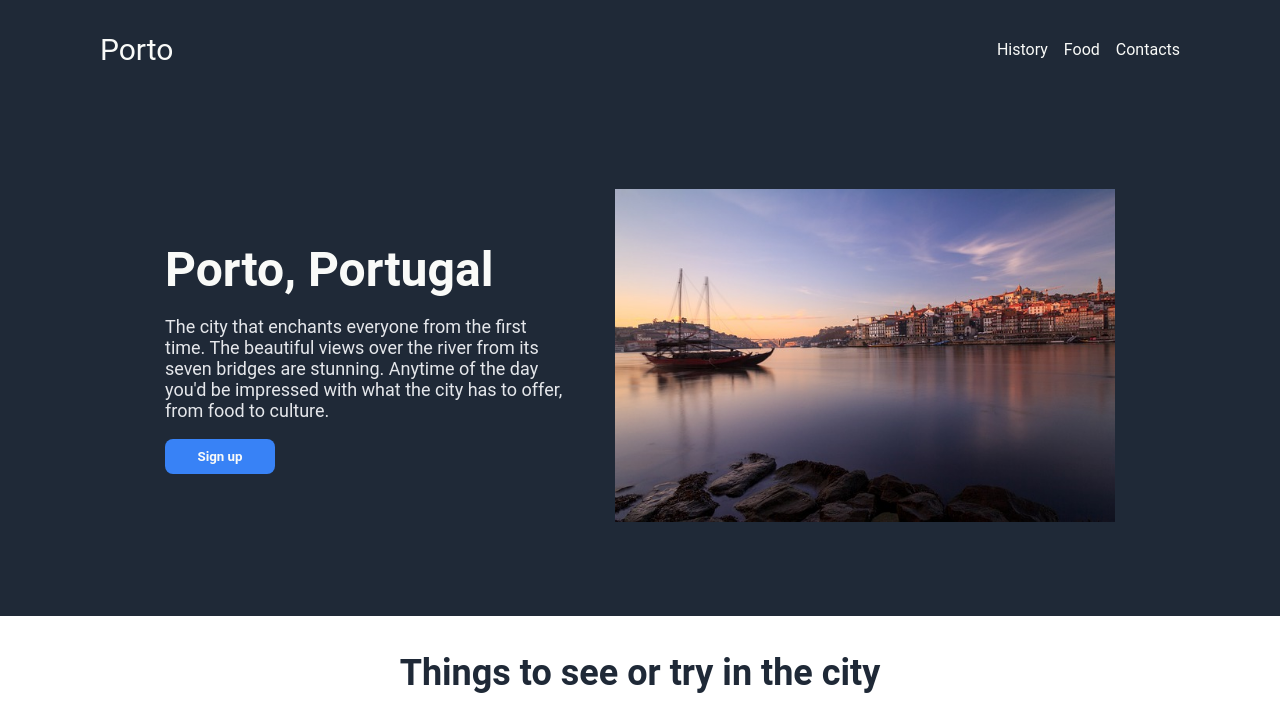
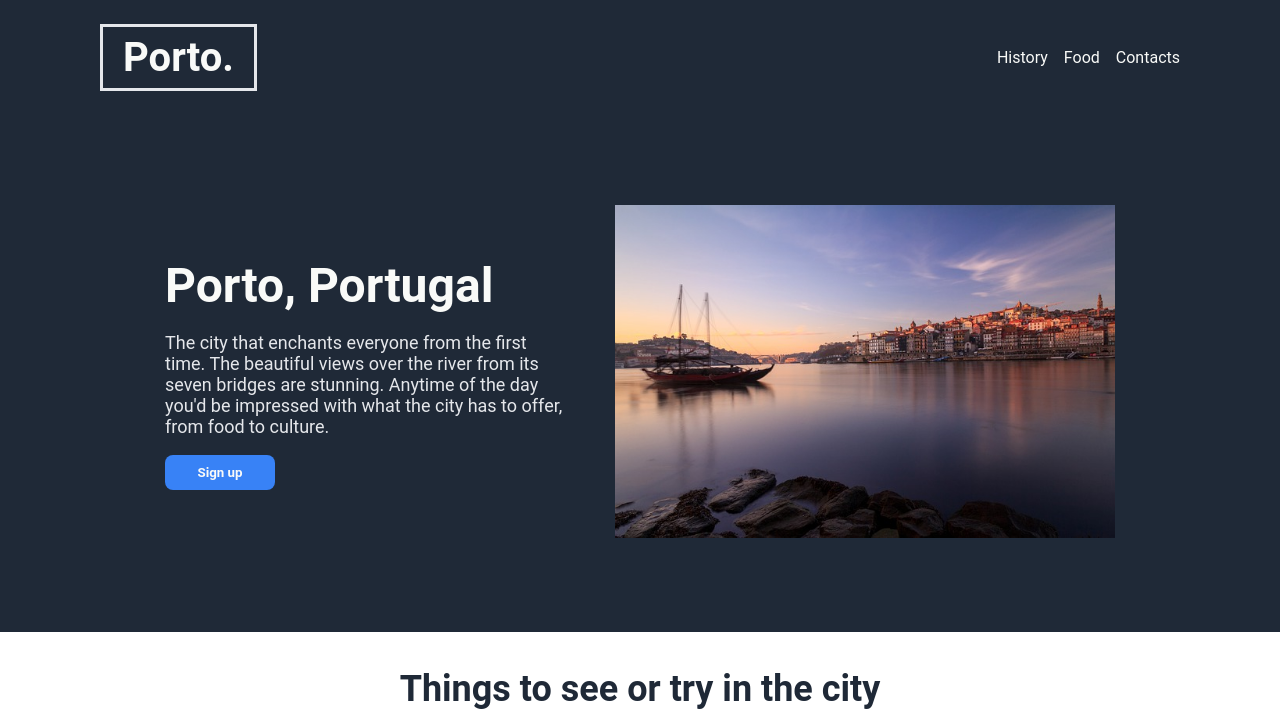
Before and after one commit to CaiaFra/First-Full-Website, a plain HTML site: page index.html in a window 1280 px wide. Shown: the top 727 px of the page. Drawn offline with Linux system fonts and the light colour scheme.

Commit message:
Revisited logo

```diff
--- a/index.html
+++ b/index.html
@@ -11,7 +11,7 @@
 
             <div class="header">
                 <div class="logo">
-                    Porto
+                    Porto.
                 </div>
                 <div class="right-links">
                     <ul>
--- a/style.css
+++ b/style.css
@@ -21,8 +21,13 @@ body {
 }
 
 .logo {
-    font-weight: 700px;
-    font-size: 30px;
+    font-weight: 600;
+    font-size: 40px;
+    font-family: 'Roboto', Ubuntu,sans-serif;
+    border-width: 3px;
+    border-color: #E5E7EB;
+    border-style: solid;
+    padding: 7px 20px;
 }
 
 .right-links {
```
